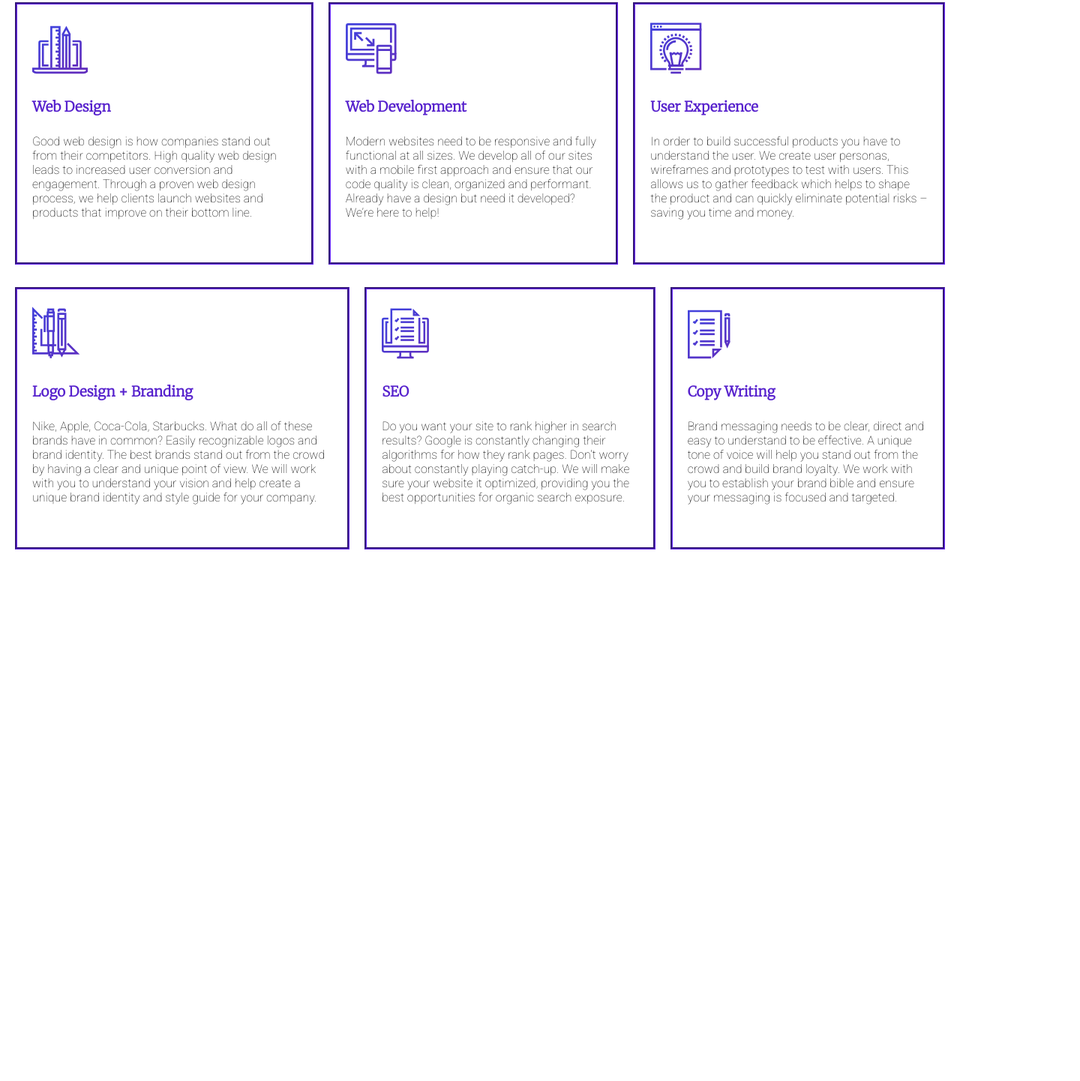
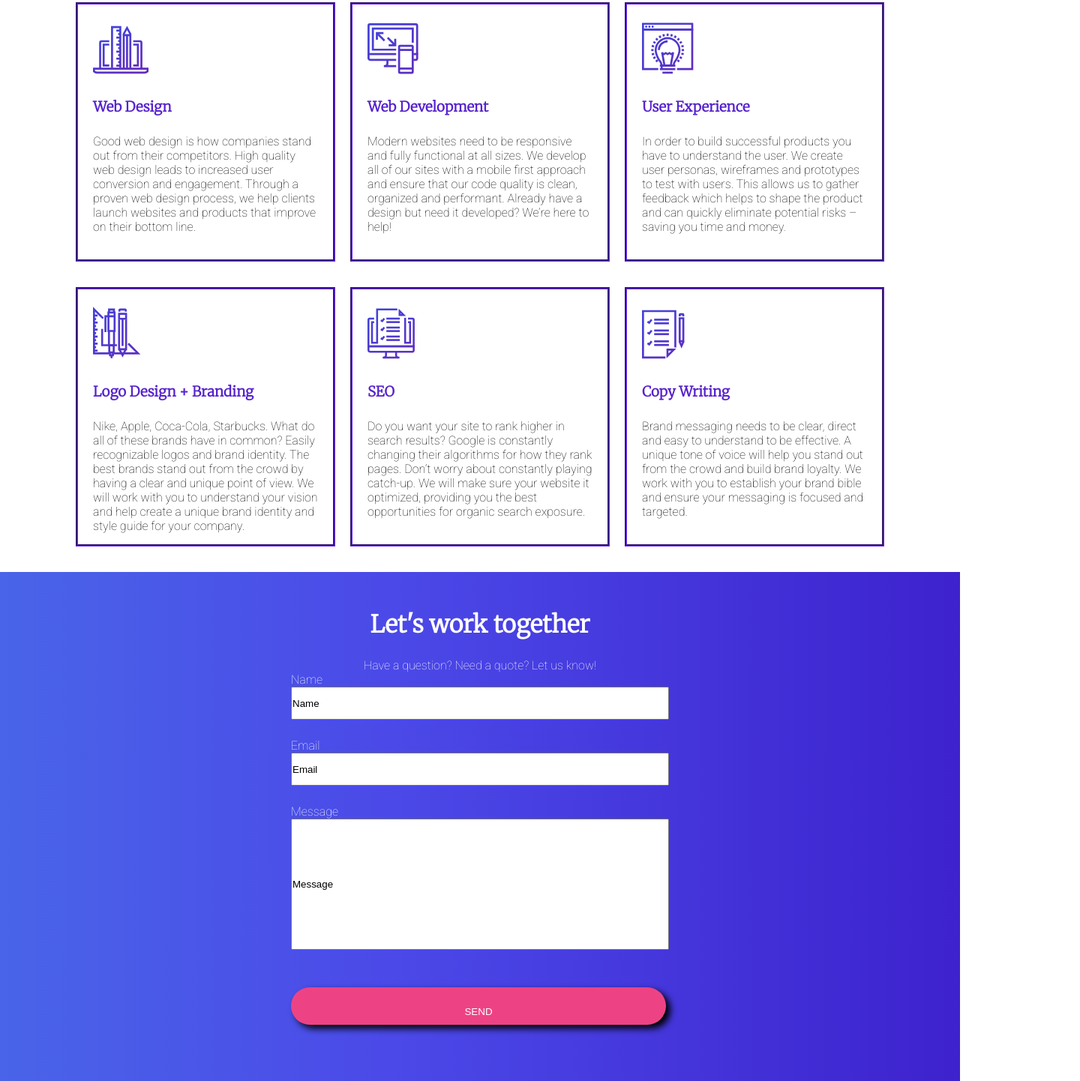
Before and after one commit to Flexxelexx/Opdracht3Frontend, a plain HTML site: page index.html in a window 1280 px wide. Shown: the part 2802-4244 px from the top of the page at 75% size, 1440 px wide, since content can reach past the window. Before the commit the page ends 3565 px from the top, so only its background shows below. Drawn offline with Linux system fonts and the light colour scheme.

Commit message:
sixth draft

```diff
--- a/index.html
+++ b/index.html
@@ -105,6 +105,7 @@
 <div class="outer-container">
     <div class="inner-container3">
         <article class="services1row1">
+
             <article class="row1">
                         <h3><img src="assets/images/icon_web-design.svg" class="serviceimages"></h3>
             <h3>Web Design</h3>
@@ -145,6 +146,29 @@
     </div>
 </div>
 
+<div class="outer-container">
+    <div class="inner-container4">
+        <h1>Let's work together</h1>
+        <p>Have a question? Need a quote? Let us know!</p>
+        <article class="form">
+<form>
+    <label for="name">Name</label>
+    <input type="name" id="name" name="name" value="Name">
+
+    <label for="email">Email</label>
+    <input type="email" id="email" name="email" value="Email">
+
+    <label for="message">Message</label>
+    <div class="messageform">
+        <input type="message" id="message" name="message" value="Message">
+    </div>
+    <input type="button" class="button" value="send">
+
+</form>
+        </article>
+    </div>
+</div>
+
 
 
 </body>
--- a/styles.css
+++ b/styles.css
@@ -209,28 +209,81 @@ nav ul li {
     color: #5722CD;
 }
 
+.inner-container3 {
+    display: flex;
+    flex-wrap: wrap;
+    flex-shrink: 0;
+}
+
 .services1row1 {
     display: flex;
     flex-direction: row;
     flex-basis: 350px;
-    justify-content: space-between;
     gap: 20px;
     padding-bottom: 30px;
+    justify-content: center;
 }
 
 .services1row2 {
     display: flex;
     flex-direction: row;
     flex-basis: 350px;
-    justify-content: space-between;
     gap: 20px;
     padding-bottom: 30px;
+    justify-content: center;
 }
 
 .row1, .row2 {
     border-style: groove;
     border-color: #5722CD;
     padding: 20px;
-    max-width: 100%;
-    max-height: 100%;
+    display: flex;
+    flex-basis: 300px;
+    height: 300px;
+    flex-direction: column;
 }
+
+.inner-container4 {
+    color: white;
+    display: flex;
+    flex-direction: column;
+    align-items: center;
+    flex-basis: 1600px;
+    flex-shrink: 1;
+    flex-grow: 0;
+    background: rgb(73,100,232);
+    background: linear-gradient(90deg, rgba(73,100,232,1) 0%, rgba(75,73,232,1) 41%, rgba(61,34,205,1) 100%);
+    position: relative;
+    padding: 50px;
+}
+
+.form {
+    display: flex;
+    flex-direction: column;
+    align-items: center;
+    flex-basis: 250px;
+    flex-shrink: 1;
+    flex-grow: 0;
+}
+
+.form {
+
+}
+
+.form input {
+    display: flex;
+    flex-direction: column;
+    flex-basis: 1600px;
+    width: 500px;
+    height: 40px;
+    margin-bottom: 25px;
+}
+
+.messageform {
+    display: flex;
+    flex-direction: column;
+    flex-basis: 1600px;
+    width: 500px;
+    height: 200px;
+    margin-bottom: 25px;
+}
```
Lines whose indentation alone changed are shown as unchanged.
